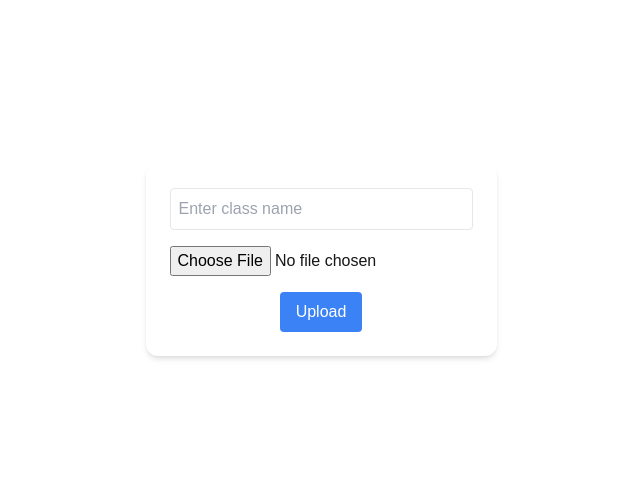
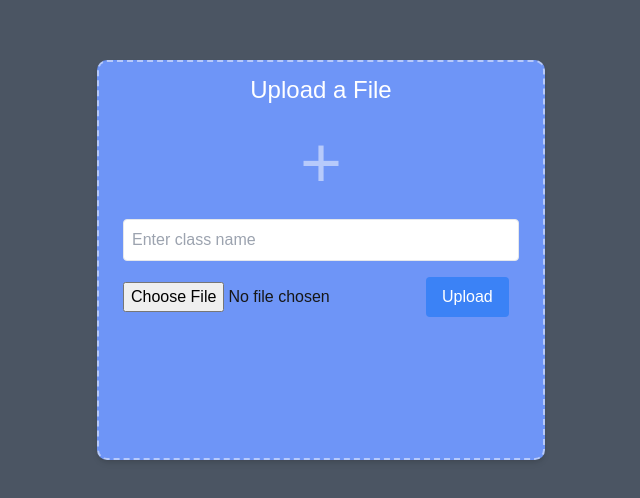
Before and after one commit to Flaresun/csds393Project, a Next.js app in the folder client/: page /upload in a window 1280 px wide. Shown: the part 140-638 px from the top of the page, without its empty margins (319-959 px from the left). Built offline with nearby package versions, Linux system fonts and the light colour scheme.

Commit message:
Updated File Upload UI

```diff
--- a/client/src/app/upload/components/uploader.css
+++ b/client/src/app/upload/components/uploader.css
@@ -13,7 +13,7 @@
 
 .uploadText {
     position: absolute;
-    top: 20px;
+    top: 10px;
     color: white;
     font-size: 24px;
     text-align: center;
@@ -24,6 +24,6 @@
     content: '+';
     display: block;
     color: rgba(255, 255, 255, 0.5);
-    font-size: 100px;
+    font-size: 72px;
     text-align: center;
 }
--- a/client/src/app/upload/components/uploader.tsx
+++ b/client/src/app/upload/components/uploader.tsx
@@ -3,6 +3,8 @@ import React, { useContext } from 'react'
 import { useState } from "react";
 import axios from "axios";
 import { AppContent } from '@/context/AppContext';
+import './uploader.css';
+
 const page = () => {
 
     const [file, setFile] = useState<File | null>(null);
@@ -39,8 +41,10 @@ const page = () => {
     };
 
     return (
-        <div className="flex flex-col items-center justify-center w-full min-h-screen">
-            <div className="flex flex-col items-center justify-center p-6 max-w-md mx-auto bg-white rounded-xl shadow-md space-y-4">
+        <div className="flex flex-col items-center justify-center w-full min-h-screen bg-gray-600">
+            <div className="flex flex-col items-center justify-center p-6 max-w-md mx-auto rounded-xl shadow-md space-y-4 fileUploadForm">
+                <span className="uploadText">Upload a File</span>
+
                 <input
                     type="text"
                     placeholder="Enter class name"
@@ -48,6 +52,7 @@ const page = () => {
                     onChange={(e) => setClassName(e.target.value)}
                     className="p-2 border rounded w-full text-slate-900"
                 />
+                <div className="flex flex-col sm:flex-row items-center w-full">
                     <input type="file" accept=".pdf,.docx" onChange={handleFileChange} />
 
                     <button
@@ -59,6 +64,7 @@ const page = () => {
                     {message && <p className="text-center text-gray-700">{message}</p>}
                 </div>
             </div>
+        </div>
     );
 };
 export default page
```
Lines whose indentation alone changed are shown as unchanged.
